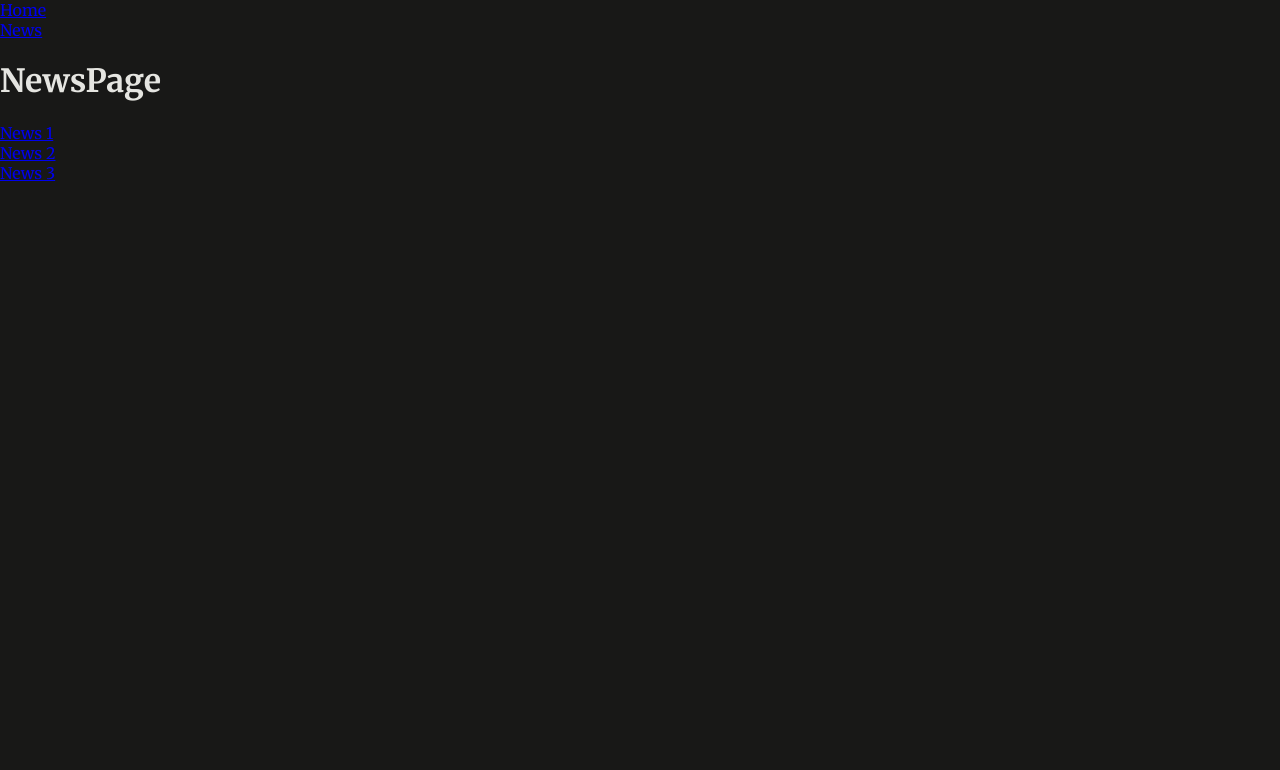
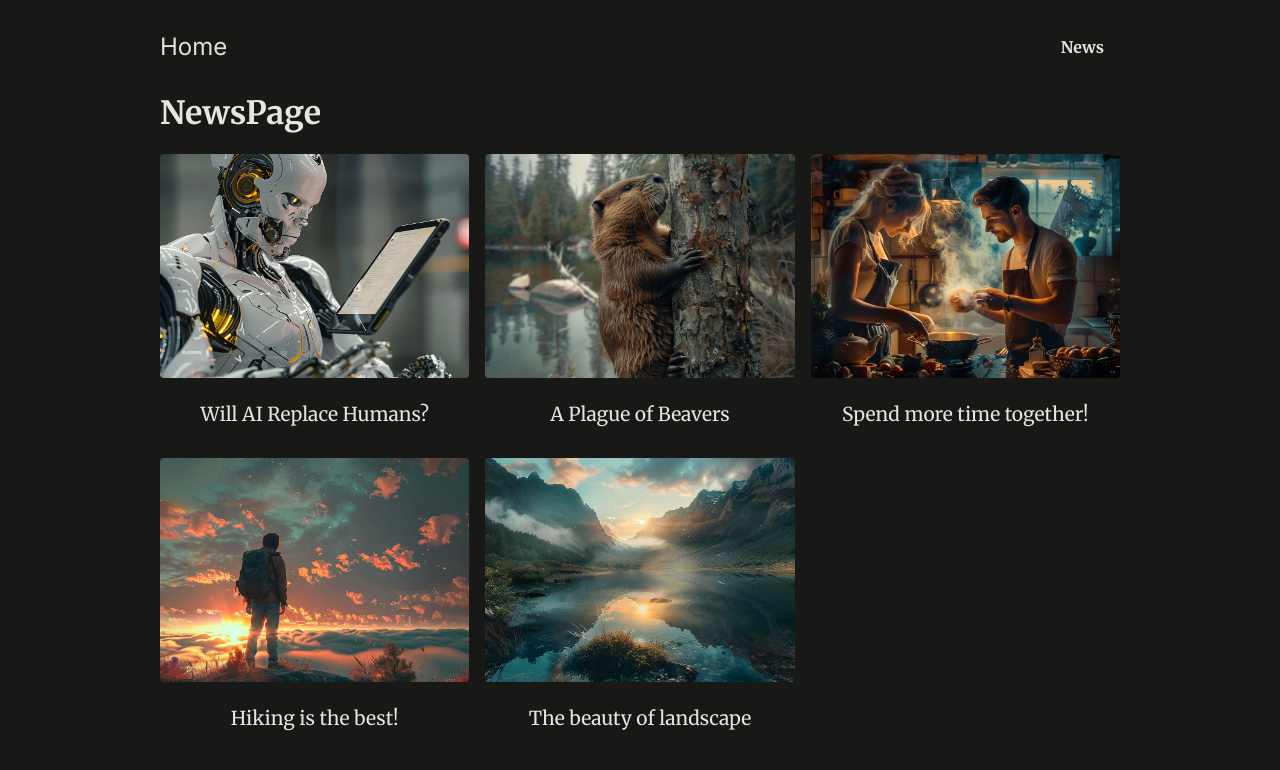
Before and after one commit to tiedsandi/news_paper, a Next.js app: page /news in a window 1280 px wide. Shown: the top 770 px of the page. Built offline with nearby package versions, Linux system fonts and the light colour scheme.

Commit message:
using dummy data, and add not found page

```diff
--- a/app/layout.js
+++ b/app/layout.js
@@ -10,8 +10,10 @@
   return (
     <html lang='en'>
       <body>
-        <MainHeader />
-        {children}
+        <div id='page'>
+          <MainHeader />
+          {children}
+        </div>
       </body>
     </html>
   );
--- a/app/news/page.js
+++ b/app/news/page.js
@@ -1,19 +1,21 @@
 import Link from 'next/link';
+
+import {DUMMY_NEWS} from '@/dummy-news';
 
 const NewsPage = () => {
   return (
     <>
       <h1>NewsPage</h1>
-      <ul>
-        <li>
-          <Link href='news/news1'>News 1</Link>
-        </li>
-        <li>
-          <Link href='news/news2'>News 2</Link>
-        </li>
-        <li>
-          <Link href='news/news3'>News 3</Link>
-        </li>
+      <ul className='news-list'>
+        {DUMMY_NEWS.map((newsItem) => (
+          <li key={newsItem.id}>
+            <Link href={`/news/${newsItem.slug}`}>
+              <img src={`/images/news/${newsItem.image}`} alt={newsItem.title} />
+
+              <span>{newsItem.title}</span>
+            </Link>
+          </li>
+        ))}
       </ul>
     </>
   );
--- a/components/main-header.js
+++ b/components/main-header.js
@@ -2,15 +2,17 @@
 
 export default function MainHeader() {
   return (
-    <header>
-      <ul>
-        <li>
-          <Link href='/'>Home</Link>
-        </li>
-        <li>
-          <Link href='/news'>News</Link>
-        </li>
-      </ul>
+    <header id='main-header'>
+      <div id='logo'>
+        <Link href='/'>Home</Link>
+      </div>
+      <nav>
+        <ul>
+          <li>
+            <Link href='/news'>News</Link>
+          </li>
+        </ul>
+      </nav>
     </header>
   );
 }
--- /dev/null
+++ b/dummy-news.js
@@ -0,0 +1,47 @@
+export const DUMMY_NEWS = [
+  {
+    id: 'n1',
+    slug: 'will-ai-replace-humans',
+    title: 'Will AI Replace Humans?',
+    image: 'ai-robot.jpg',
+    date: '2021-07-01',
+    content:
+      'Since late 2022 AI is on the rise and therefore many people worry whether AI will replace humans. The answer is not that simple. AI is a tool that can be used to automate tasks, but it can also be used to augment human capabilities. The future is not set in stone, but it is clear that AI will play a big role in the future. The question is how we will use it.',
+  },
+  {
+    id: 'n2',
+    slug: 'beaver-plague',
+    title: 'A Plague of Beavers',
+    image: 'beaver.jpg',
+    date: '2022-05-01',
+    content:
+      'Beavers are taking over the world. They are building dams everywhere and flooding entire cities. What can we do to stop them?',
+  },
+  {
+    id: 'n3',
+    slug: 'couple-cooking',
+    title: 'Spend more time together!',
+    image: 'couple-cooking.jpg',
+    date: '2024-03-01',
+    content:
+      'Cooking together is a great way to spend more time with your partner. It is fun and you get to eat something delicious afterwards. What are you waiting for? Get cooking!',
+  },
+  {
+    id: 'n4',
+    slug: 'hiking',
+    title: 'Hiking is the best!',
+    image: 'hiking.jpg',
+    date: '2024-01-01',
+    content:
+      'Hiking is a great way to get some exercise and enjoy the great outdoors. It is also a great way to clear your mind and reduce stress. So what are you waiting for? Get out there and start hiking!',
+  },
+  {
+    id: 'n5',
+    slug: 'landscape',
+    title: 'The beauty of landscape',
+    image: 'landscape.jpg',
+    date: '2022-07-01',
+    content:
+      'Landscape photography is a great way to capture the beauty of nature. It is also a great way to get outside and enjoy the great outdoors. So what are you waiting for? Get out there and start taking some pictures!',
+  },
+];
```
Also changed, not shown: app/news/[newsId]/page.js (deleted, +0 -13 lines), app/news/[slug]/page.js (added, +25 -0 lines), app/news/not-found.js (added, +8 -0 lines), app/not-found.js (added, +8 -0 lines).
